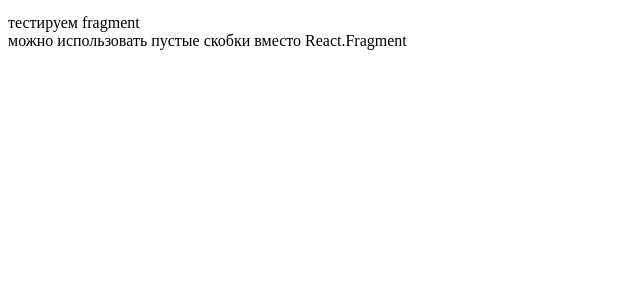
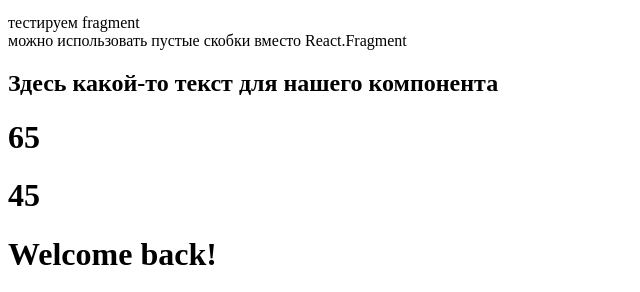
Before and after one commit to san27sin/react_self-education, a React (Vite) app: page / in a window 1280 px wide. Shown: the part 649-941 px from the top of the page, without its empty margins (0-640 px from the left). Before the commit the page ends 800 px from the top, so only its background shows below. Built offline with nearby package versions, Linux system fonts and the light colour scheme.

Commit message:
lesson #1.5 Практика JSX
#time 25m

```diff
--- a/src/App.jsx
+++ b/src/App.jsx
@@ -1,4 +1,5 @@
 import { MyComponent } from './MyComponent.jsx'
+import { MyComponent_2 } from './MyComponent_2.jsx'
 import React from 'react'
 
 // React компоненты должны начинаться с заглавной буквы, если с маленьков, то react воспринимает как html элемент
@@ -34,6 +35,7 @@
       <>
         <div>можно использовать пустые скобки вместо React.Fragment</div>
       </>
+      <MyComponent_2/>
     </div>
   )
 }
--- /dev/null
+++ b/src/MyComponent_2.jsx
@@ -0,0 +1,22 @@
+export const MyComponent_2 = () => {
+  const a = 10
+  const b = 35
+  const element = <h1>{ a + b }</h1>
+  const isLoggedIn = true
+  const el1 = <h1>{isLoggedIn ? 'Welcome back!' : 'Please log in'}</h1>
+
+  const handleClick = () => alert('Button clicked!')
+  const buttonElement = <button onClick={handleClick}>Click Me!</button>
+
+  return (
+    <div>
+      <h2>
+        Здесь какой-то текст для нашего компонента
+      </h2>
+      <h1>{ 10 + 55 }</h1>
+      { element }
+      <div>{el1}</div>
+      { buttonElement }
+    </div>
+  )
+}
```
